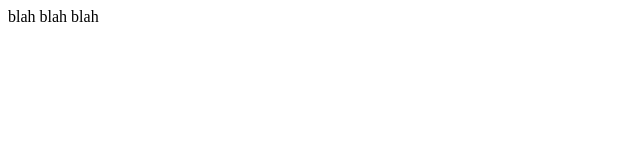
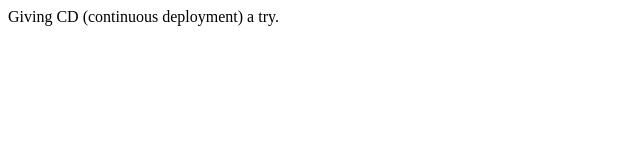
Before and after one commit to JamesWheadon/FutureproofDay1, a plain HTML site: page index.html in a window 1280 px wide. Shown: the whole page, without its empty margins (0-640 px from the left). Drawn offline with Linux system fonts and the light colour scheme.

```diff
--- a/index.html
+++ b/index.html
@@ -1,3 +1,3 @@
 <p>
-    blah blah blah
+    Giving CD (continuous deployment) a try.
 </p>
```
Also changed, not shown: notes.txt, 1 other file.
